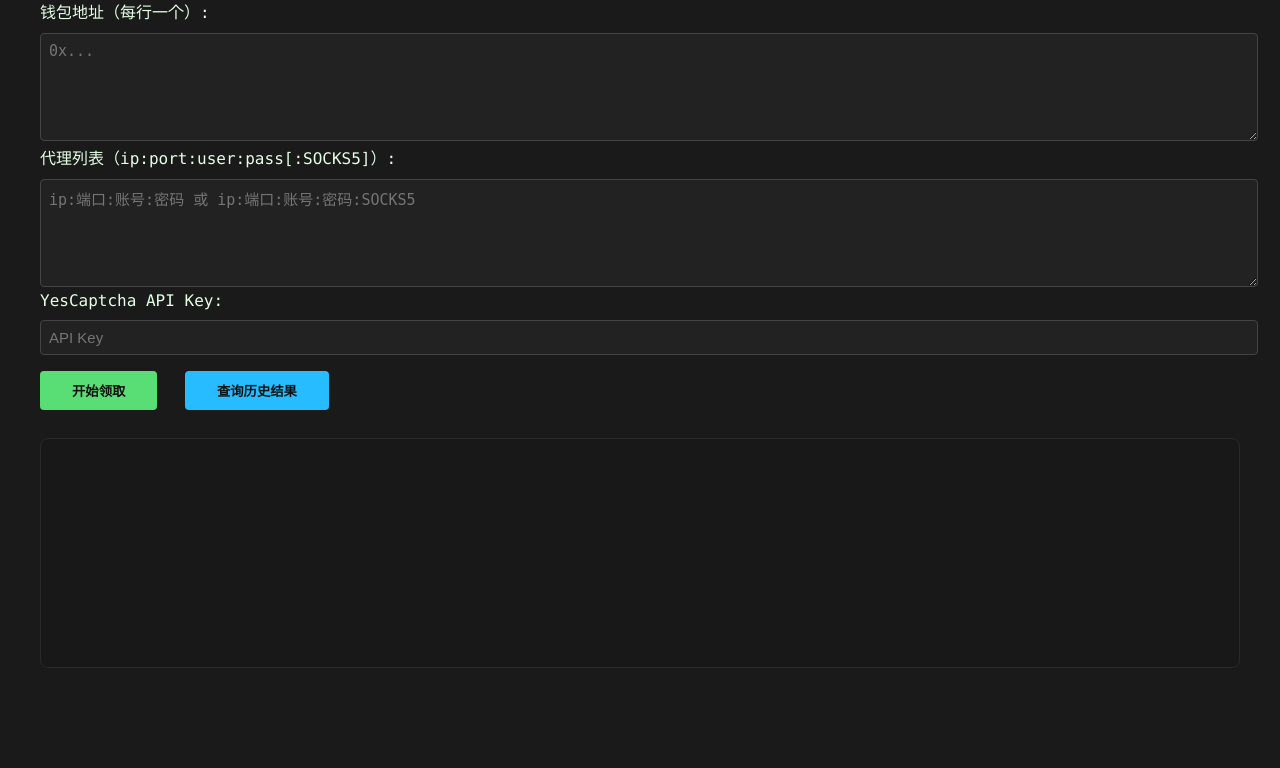
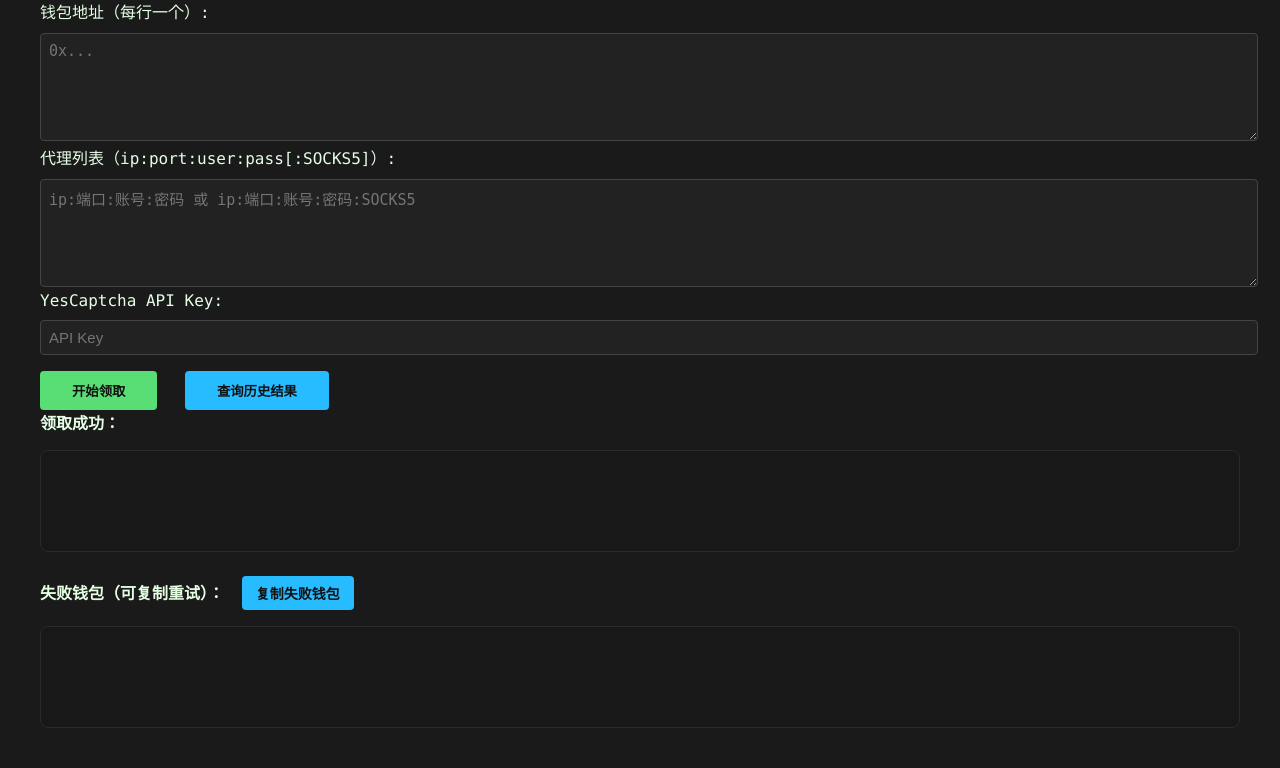
Before and after one commit to fishman6666/faucet-automation, a Flask app: page / in a window 1280 px wide. Shown: the part 116-884 px from the top of the page. Before the commit the page ends 784 px from the top, so only its background shows below. Run offline with Flask 3, Linux system fonts and the light colour scheme.

Commit message:
index.html

```diff
--- a/templates/index.html
+++ b/templates/index.html
@@ -9,11 +9,11 @@
     textarea, input { width: 100%; margin-top: 10px; background: #222; color: #8ffe8f; border: 1px solid #444; border-radius: 4px; padding: 8px; font-size: 15px; }
     button { background: #59dd75; color: #111; border: none; border-radius: 4px; padding: 10px 32px; margin-top: 16px; font-weight: bold; cursor: pointer; }
     button:active { background: #338744; }
-    #output { white-space: pre-wrap; margin-top: 28px; background: #181818; border: 1px solid #2a2a2a; border-radius: 8px; min-height: 200px; padding: 14px; font-size: 15px; }
+    #succ, #fail { white-space: pre-wrap; background: #181818; border: 1px solid #2a2a2a; border-radius: 8px; min-height: 80px; padding: 10px; font-size: 15px; margin-top: 16px; }
     .txhash { color: #ffe066; font-weight: bold; }
     .fail { color: #ff5e5e; }
-    .heartbeat { color: #27bbff; }
     .success { color: #6cff70; }
+    .copy-btn { background: #27bbff; color: #111; border-radius: 4px; border: none; font-size: 14px; margin-left: 8px; padding: 7px 14px; cursor: pointer;}
   </style>
 </head>
 <body>
@@ -28,55 +28,75 @@
     <button type="submit">开始领取</button>
     <button type="button" id="historyBtn" style="margin-left:18px;background:#27bbff;color:#111;">查询历史结果</button>
   </form>
-  <div id="output"></div>
+
+  <div>
+    <div><b>领取成功：</b></div>
+    <div id="succ"></div>
+    <div style="margin-top:8px;"><b>失败钱包（可复制重试）：</b>
+      <button type="button" class="copy-btn" onclick="copyFail()">复制失败钱包</button>
+    </div>
+    <div id="fail"></div>
+  </div>
+
   <script>
-    const output = document.getElementById("output");
     let evtSource = null;
+    const succDiv = document.getElementById("succ");
+    const failDiv = document.getElementById("fail");
 
-    function addLine(line) {
-      // 彩色高亮处理
-      line = line
-        .replace(/领取成功！Txhash: <span class='txhash'>([^<]+)<\/span>/g,
-            "<span class='success'>🎉 领取成功！Txhash: <span class='txhash'>$1</span></span>")
-        .replace(/^❌.*失败.*/gm, txt => `<span class='fail'>${txt}</span>`)
-        .replace(/^\[心跳\].*/gm, txt => `<span class='heartbeat'>${txt}</span>`);
-      output.innerHTML += line + "\n";
-      output.scrollTop = output.scrollHeight; // 自动滚动到底部
+    function showResult(list) {
+      succDiv.innerHTML = "";
+      failDiv.innerHTML = "";
+      let failAddrs = [];
+      list.forEach(line => {
+        if(line.includes("领取成功")) {
+          succDiv.innerHTML += line.replace(/领取成功！Txhash: <span class='txhash'>([^<]+)<\/span>/g,
+            "<span class='success'>🎉 领取成功！Txhash: <span class='txhash'>$1</span></span>") + "\n";
+        } else if(line.startsWith("❌")) {
+          failDiv.innerHTML += `<span class="fail">${line}</span>\n`;
+          const m = line.match(/^(?:❌ )?(0x[a-fA-F0-9]{40})/);
+          if(m) failAddrs.push(m[1]);
+        }
+      });
+      failDiv.setAttribute("data-fails", failAddrs.join("\n"));
+    }
+
+    function copyFail() {
+      const txt = failDiv.getAttribute("data-fails") || "";
+      if(txt) {
+        navigator.clipboard.writeText(txt);
+        alert("已复制失败钱包地址！");
+      } else {
+        alert("没有可复制的失败钱包地址。");
+      }
     }
 
     document.getElementById("mainForm").onsubmit = function(e) {
       e.preventDefault();
       if (evtSource) evtSource.close();
-      output.innerHTML = "开始连接...\n";
+      succDiv.innerHTML = "开始连接...\n"; failDiv.innerHTML = "";
       const addresses = document.getElementById("addresses").value;
       const proxies = document.getElementById("proxies").value;
       const clientKey = document.getElementById("clientKey").value;
       const params = new URLSearchParams({ addresses, proxies, client_key: clientKey });
+      let results = [];
       evtSource = new EventSource(`/run?${params.toString()}`);
 
       evtSource.onmessage = function(e) {
-        addLine(e.data);
+        const line = e.data.trim();
+        if (!line) return;
+        results.push(line);
+        showResult(results);
       };
-      evtSource.onerror = function(e) {
-        evtSource && evtSource.close();
-      };
+      evtSource.onerror = function(e) { evtSource && evtSource.close(); };
     }
 
     document.getElementById("historyBtn").onclick = function() {
       if (evtSource) evtSource.close();
-      output.innerHTML = "查询历史领取结果中...\n";
+      succDiv.innerHTML = "查询历史领取结果中...\n"; failDiv.innerHTML = "";
       fetch("/results")
         .then(resp => resp.json())
-        .then(list => {
-          if (!list.length) {
-            output.innerHTML = "暂无历史记录。\n";
-            return;
-          }
-          // 重新彩色处理
-          output.innerHTML = "";
-          list.forEach(item => addLine(item));
-        })
-        .catch(() => output.innerHTML = "查询失败！");
+        .then(list => showResult(list))
+        .catch(() => {succDiv.innerHTML = "查询失败！";});
     };
   </script>
 </body>
```
